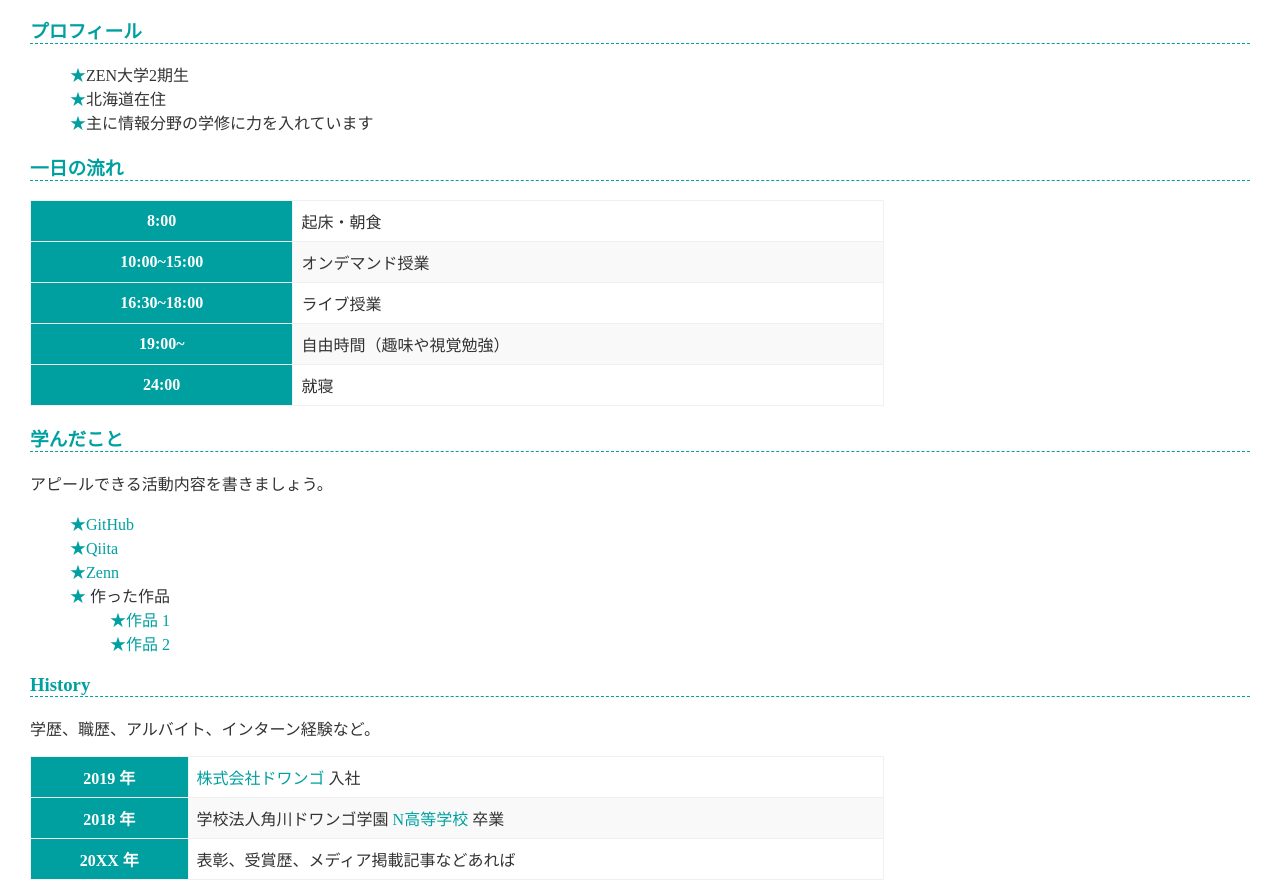
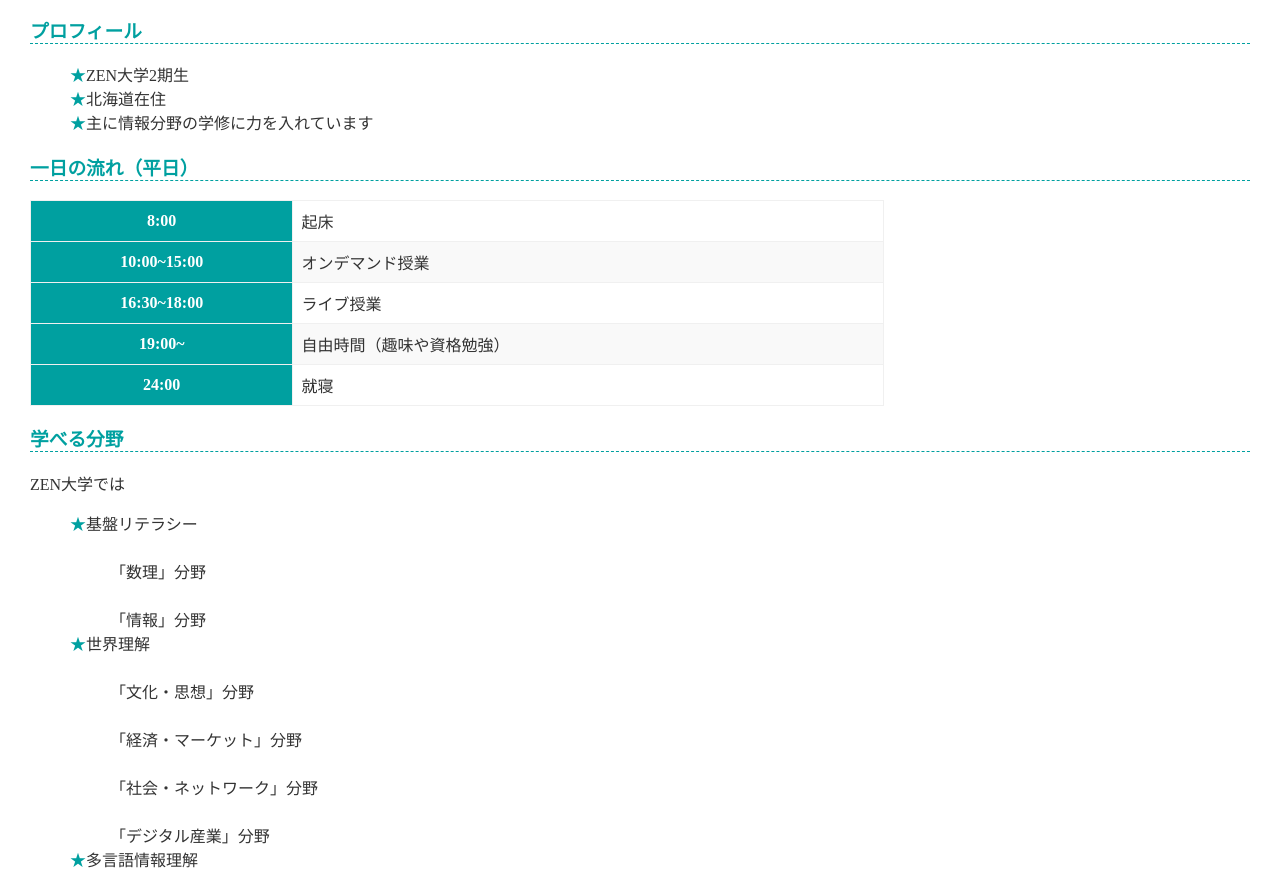
Before and after one commit to zen00537/zen00537.github.io, a plain HTML site: page index.html in a window 1280 px wide. Shown: the part 209-1092 px from the top of the page. Drawn offline with Linux system fonts and the light colour scheme.

Commit message:
Update index.html

```diff
--- a/index.html
+++ b/index.html
@@ -22,11 +22,11 @@
       <li>主に情報分野の学修に力を入れています</li>
     </ul>
 
-    <h3>一日の流れ</h3>
+    <h3>一日の流れ（平日）</h3>
     <table>
       <tr>
         <th>8:00</th>
-        <td>起床・朝食</td>
+        <td>起床</td>
       </tr>
       <tr>
         <th>10:00~15:00</th>
@@ -38,7 +38,7 @@
       </tr>
       <tr>
         <th>19:00~</th>
-        <td>自由時間（趣味や視覚勉強）</td>
+        <td>自由時間（趣味や資格勉強）</td>
       </tr>
       <tr>
         <th>24:00</th>
@@ -46,19 +46,18 @@
       </tr>
     </table>
 
-    <h3>学んだこと</h3>
-    <p>アピールできる活動内容を書きましょう。</p>
+    <h3>学べる分野</h3>
+    <p>ZEN大学では</p>
     <ul>
-      <li><a href="https://github.com/">GitHub</a></li>
-      <li><a href="https://qiita.com/">Qiita</a></li>
-      <li><a href="https://zenn.dev/">Zenn</a></li>
-      <li>
-        作った作品
-        <ul>
-          <li><a href="https://example.com/">作品 1</a></li>
-          <li><a href="https://example.com/">作品 2</a></li>
-        </ul>
-      </li>
+      <li>基盤リテラシー</li>
+      　<ul>「数理」分野</ul>
+      　<ul>「情報」分野</ul>
+      <li>世界理解</li>
+     　 <ul>「文化・思想」分野</ul>
+      　<ul>「経済・マーケット」分野</ul>
+     　 <ul>「社会・ネットワーク」分野</ul>
+      　<ul>「デジタル産業」分野</ul>
+      <li>多言語情報理解</li>
     </ul>
 
     <h3>History</h3>
```
